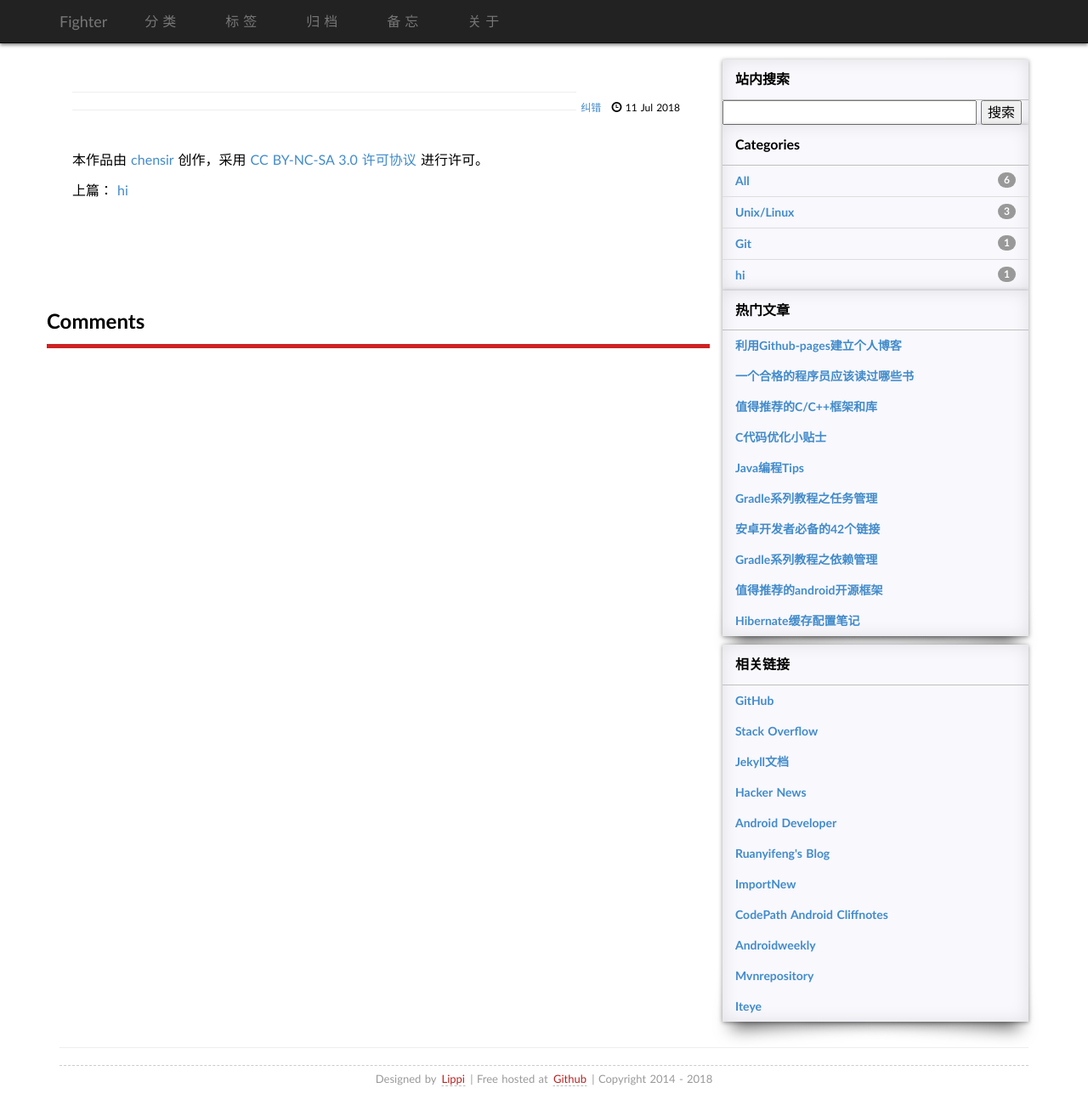
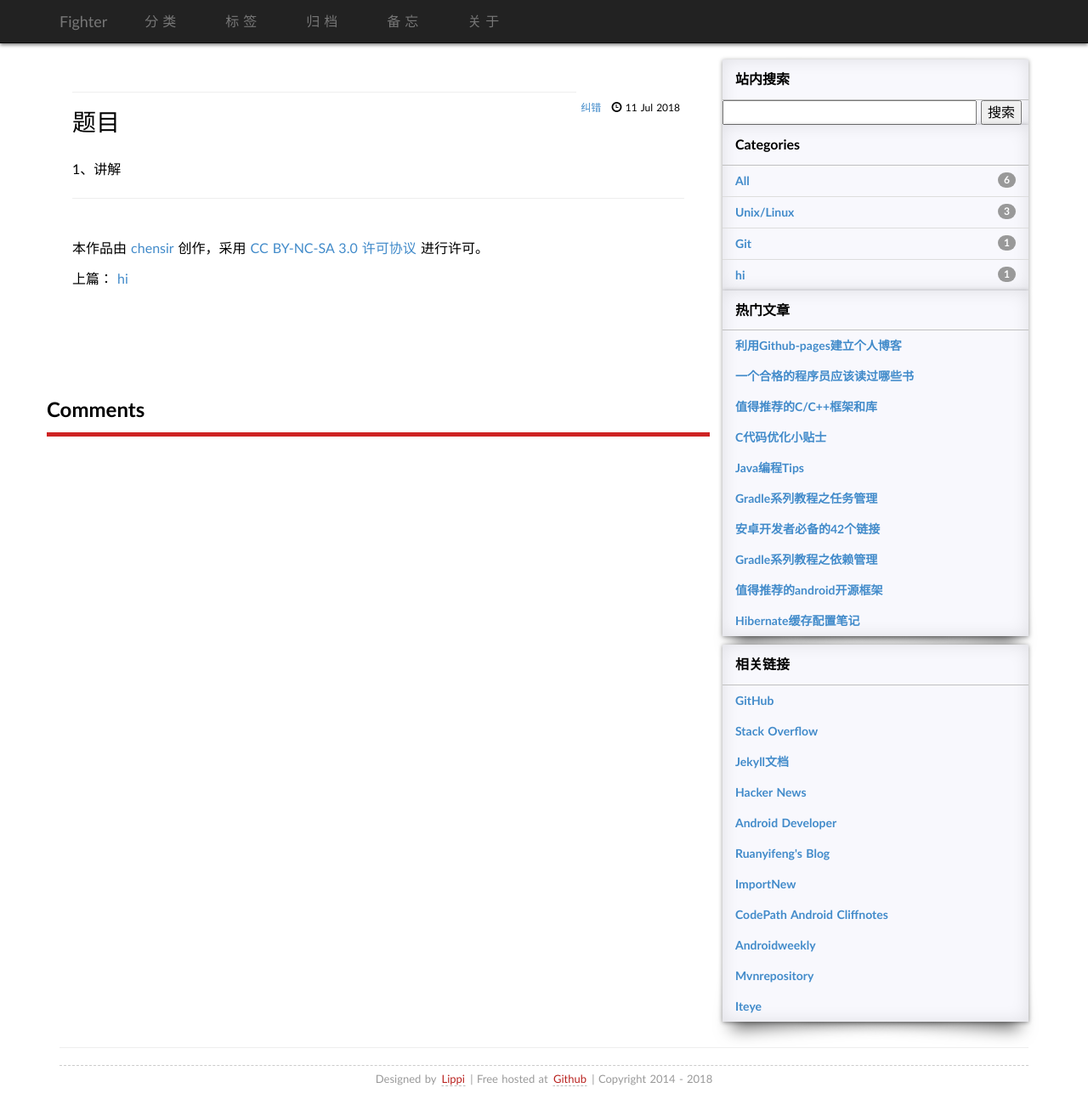
Before and after one commit to LoveChenSiYu/LoveChenSiYu.github.io, a Jekyll site: the page built from _posts/2018-07-11-leetcode-728-自然数.md, in a window 1280 px wide and 1294 px high. Shown: the whole window at 85% size. Built offline with Jekyll 4.4.1, drawn with Linux system fonts in a browser that asks for light colours; some web fonts are replaced; our own code applies the rules of GitHub Pages for plain Markdown files; comment, search, counter and statistics services are not loaded.

Commit message:
Update 2018-07-11-leetcode-728-自然数.md

```diff
--- a/_posts/2018-07-11-leetcode-728-自然数.md
+++ b/_posts/2018-07-11-leetcode-728-自然数.md
@@ -4,3 +4,5 @@ title: leetcode算法
 categories：算法
 tags：leetcode
 ---
+# 题目
+1、讲解
```
